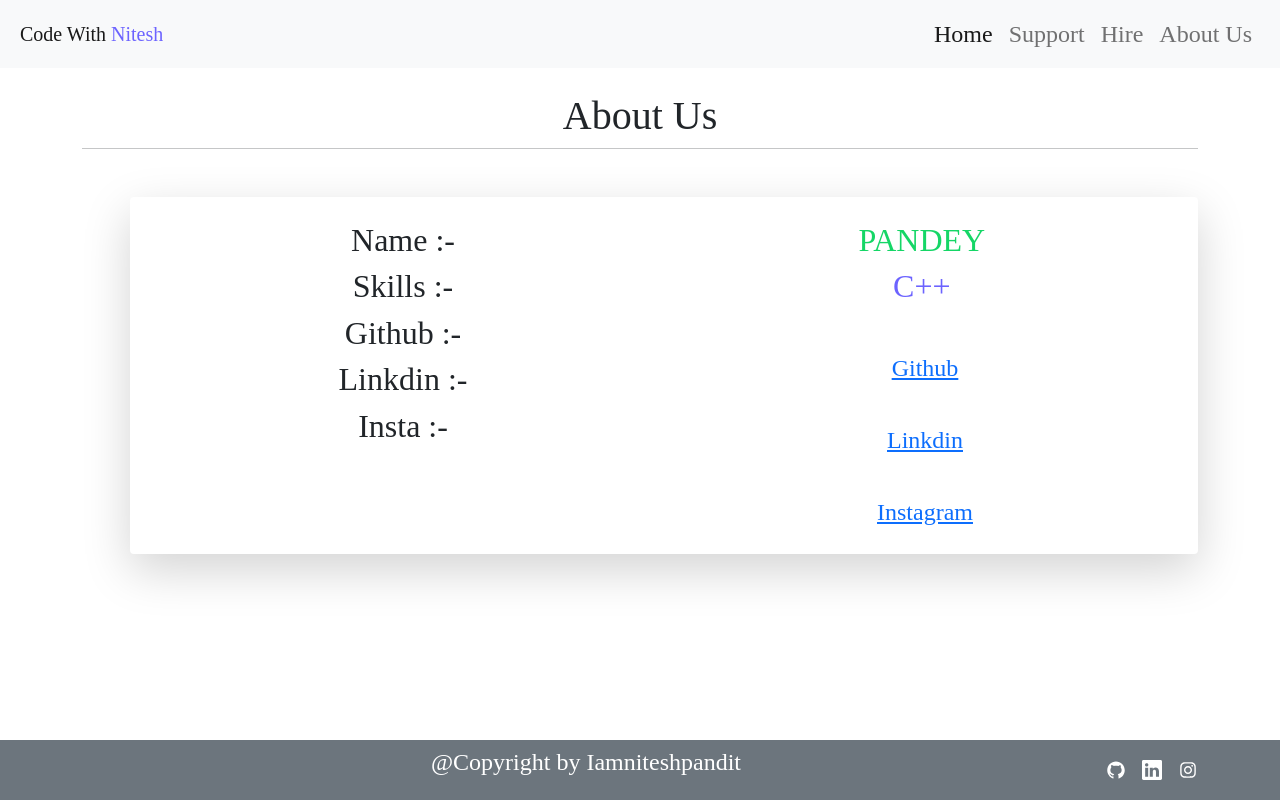
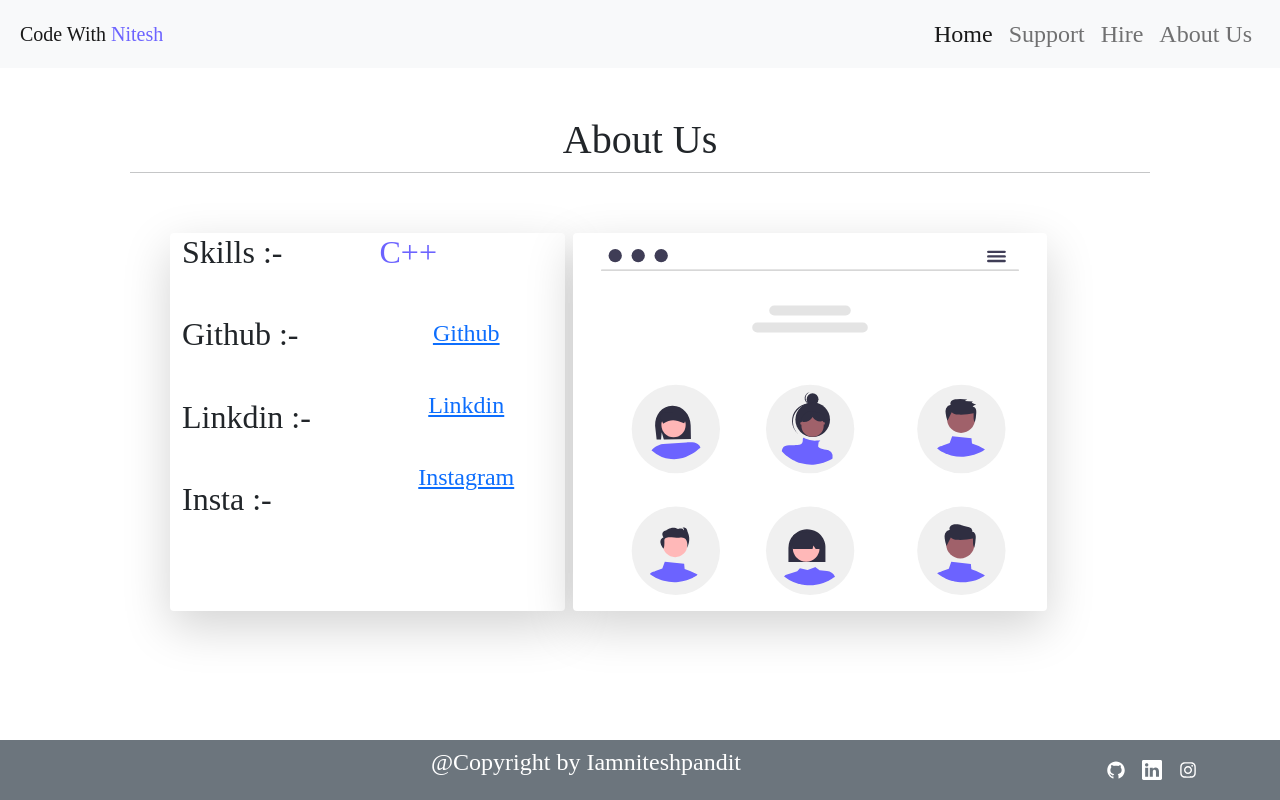
Before and after one commit to IAMNITESHPANDIT/Portfolio-Sample, a React (Create React App) app: page /Chalo-deploy-karte-hain/about in a window 1280 px wide. Built offline with nearby package versions, Linux system fonts and the light colour scheme; a web font is replaced by a local one.

Commit message:
bug fixed

```diff
--- a/src/App.css
+++ b/src/App.css
@@ -2,11 +2,6 @@
 .logo , .myText{
     color:#6C63FF;
 }
-.nameText{
-color:#15d666
-}
-
-
 .icon-value > a{
     text-decoration: none;
     color:white;
--- a/src/component/NavbarComponent/about.component.jsx
+++ b/src/component/NavbarComponent/about.component.jsx
@@ -1,38 +1,30 @@
 import React from 'react'
 import Typical from  'react-typical';
+import aboutImg from "../../assest/about us.svg";
+
 
 function About() {
   return (
     <div className="container">
-       <p className="h1 text-center mt-4 ">About Us</p>
+      <div className="m-4 p-4">
+       <p className="h1 text-center">About Us</p>
        <hr class="dropdown-divider"/>
-      <div className="shadow-lg p-3 mb-5 bg-body mt-5 ms-5 p-4 rounded">
+       <div className="row p-5">
+          <div className="shadow-lg col-12 col-md-5 bg-body m-1 rounded">
               <div className="row">
-         <div className="col-6">
-         <p className="h2">Name :-</p>
+                <div className="col-6 text-start">
                     <p className="h2">Skills :-</p>
+                   <br/>
                     <p className="h2">Github :-</p>
+                   <br/>
                     <p className="h2">Linkdin :-</p>
+                   <br/>
                     <p className="h2">Insta :-</p>
                   </div>
-         <div className="col-6">
-
-         <p className="h2">
-         <Typical className="nameText h2" loop={Infinity}
-              steps={[
-                "NITESH KUMAR PANDEY",
-                1000,
-                "KUMAR",
-                1000,
-                "PANDEY",
-                1000,
-
-              ]}
-              />
-         </p>
+         <div className="col-6 ">
              <p className="h2">
                 <span>
-         <Typical className="myText h2" loop={Infinity}
+                  <Typical className="myText h2 text-start" loop={Infinity}
                        steps={[
                          "Mysql",
                          1000,
@@ -44,7 +36,7 @@ function About() {
                          1000,
                          "Python",
                          1000,
-                "Android Development",
+                         "Android Dev",
                          1000,
                          "Data Structures",
                          1000,
@@ -55,8 +47,6 @@ function About() {
                          "Mongo Db",
                          1000,
                          "Git Bash",
-                1000,
-                "Problem Solving",
                          1000,
                          "JavaScript",
                          1000,
@@ -70,7 +60,6 @@ function About() {
                 </span>
                  </p>
                    <br/>
-
                     <a href="https://github.com/IAMNITESHPANDIT">Github</a>
                     <br/>
                     <br/>
@@ -83,9 +72,12 @@ function About() {
 
 
           </div>
+          <div className="col-12 col-md-6 m-1 shadow-lg bg-body rounded ">
+            <img src={aboutImg} alt="about image" className="img-fluid p-3" />
+          </div>
+      </div>
 
-
-
+      </div>
     </div>
   )
 }
--- a/src/component/main.component.jsx
+++ b/src/component/main.component.jsx
@@ -39,7 +39,7 @@ function Main() {
             </div>
 
         </div>
-        <div className="col-12 col-md-6 p-4 mb-5">
+        <div className="col-12 col-md-6 p-4 mb-5 d-none d-md-block">
          <img className="img-fluid" alt="programming logo" src={Diamond}/>
         </div>
       </div>
```
Lines whose indentation alone changed are shown as unchanged.
